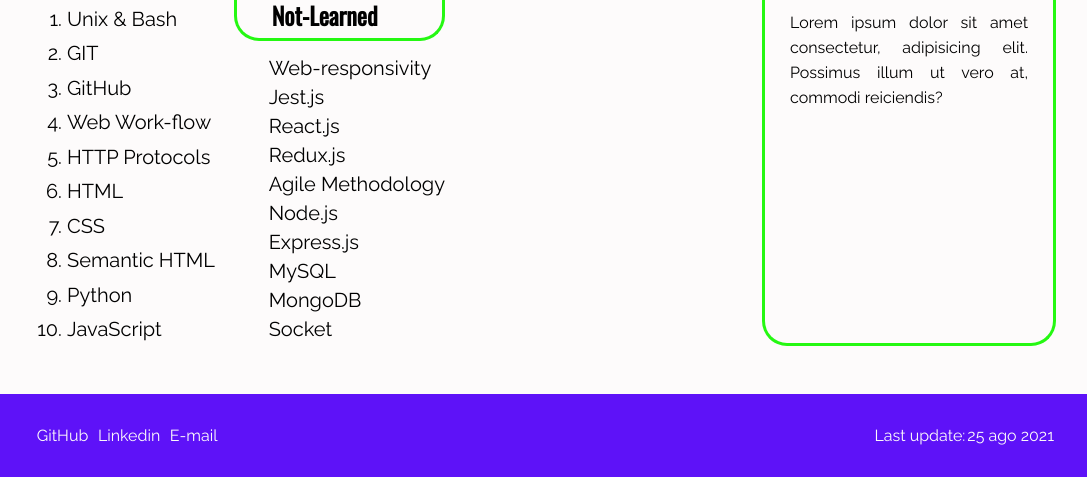
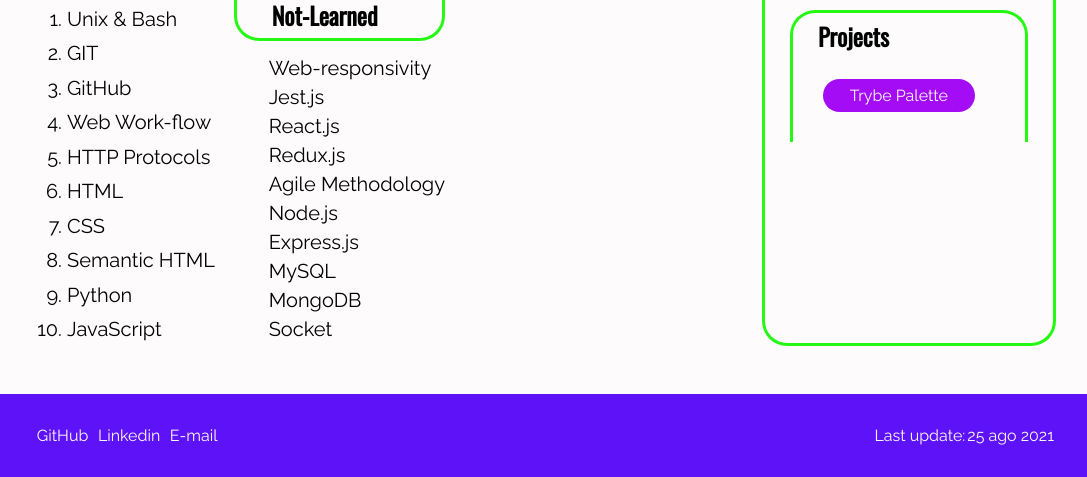
Before and after one commit to gabrielh-silvestre/gabrielh-silvestre.github.io, a plain HTML site: page index.html in a window 1280 px wide. Shown: the part 675-1152 px from the top of the page, without its empty margins (96-1183 px from the left). Drawn offline with nearby package versions, Linux system fonts and the light colour scheme.

Commit message:
adding projects section in <aside> and customize then

```diff
--- a/assets/style.css
+++ b/assets/style.css
@@ -160,6 +160,10 @@ body {
   margin: 0 0.3rem;
 }
 
+.navbar ul li * {
+  text-decoration: none;
+}
+
 .no_decoration {
   list-style: none;
   text-decoration: none;
@@ -236,9 +240,15 @@ body {
   font-size: 2.5rem;
 }
 
+.sec_sub_title {
+  font-size: 1.5rem;
+}
+
 .short_resume {
-  text-align: justify;
-  line-height: 25px;
+  border: 3px solid var(--secondary_color);
+  border-bottom: none;
+  border-radius: 25px 25px 0 0;
+  padding: 5px 25px;
 }
 
 #skill_title {
--- a/index.html
+++ b/index.html
@@ -113,7 +113,14 @@
                     </nav>
                 </div>
                 <aside class="short_resume">
-                    <p>Lorem ipsum dolor sit amet consectetur, adipisicing elit. Possimus illum ut vero at, commodi reiciendis?</p>
+                    <div class="sec_sub_title">
+                        <h4 class="titles">Projects</h4>
+                    </div>
+                    <nav class="navbar">
+                        <ul>
+                            <li><a href="./pixel_art/index.html" class="button">Trybe Palette</a></li>
+                        </ul>
+                    </nav>
                 </aside>
             </section>
         </div>
```
